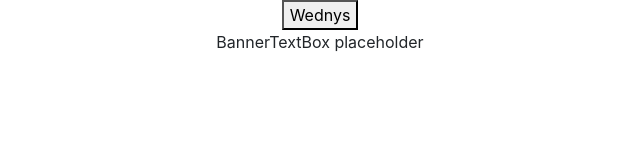
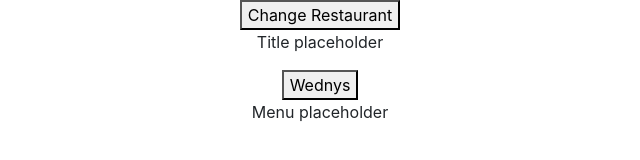
Before and after one commit to iO-Academy/23-jan-chickens-food-delivery-app, a React app: page / in a window 1280 px wide. Shown: the whole page, without its empty margins (320-960 px from the left). Built offline with nearby package versions, Linux system fonts and the light colour scheme.

Commit message:
Going through files to tidy up

```diff
--- a/src/App/App.js
+++ b/src/App/App.js
@@ -4,11 +4,13 @@ import Navbar from '../Navbar/Navbar'
 import {useState} from 'react'
 
 function App() {
-  const [page, setPage] = useState('listRestaurants')
+  const [displayRestaurantsOrMenu, setDisplayRestaurantsOrMenu] = useState('listRestaurants')
   return (
     <div className="App">
-      <Navbar page={page} setPage={setPage} />
-      <Main page={page} setPage={setPage}/>
+      <Navbar displayRestaurantsOrMenu={displayRestaurantsOrMenu}
+        setDisplayRestaurantsOrMenu={setDisplayRestaurantsOrMenu} />
+      <Main displayRestaurantsOrMenu={displayRestaurantsOrMenu}
+        setDisplayRestaurantsOrMenu={setDisplayRestaurantsOrMenu}/>
     </div>
   );
 }
--- a/src/Main/Main.js
+++ b/src/Main/Main.js
@@ -1,5 +1,5 @@
 import { useState } from 'react'
-import BannerTextBox from '../BannerTextBox/BannerTextBox'
+import Title from '../Title/Title'
 import Menu from '../Menu/Menu'
 import Restaurants from '../Restaurants/Restaurants'
 
@@ -10,11 +10,13 @@ const Main = (props) => {
 
     return (
         <div>
-
-            <Restaurants restaurantDetails={restaurantDetails} setRestaurantDetails={setRestaurantDetails}
-                page={props.page} setPage={props.setPage} />
-            <BannerTextBox page={props.page} setPage={props.setPage} restaurantDetails={restaurantDetails}/>
-            <Menu page={props.page} setPage={props.setPage} />
+            <Title displayRestaurantsOrMenu={props.displayRestaurantsOrMenu}
+                setDisplayRestaurantsOrMenu={props.setDisplayRestaurantsOrMenu} restaurantDetails={restaurantDetails} />
+            <Restaurants restaurantDetails={props.restaurantDetails} setRestaurantDetails={setRestaurantDetails}
+                displayRestaurantsOrMenu={props.displayRestaurantsOrMenu}
+                setDisplayRestaurantsOrMenu={props.setDisplayRestaurantsOrMenu} />
+            <Menu displayRestaurantsOrMenu={props.displayRestaurantsOrMenu}
+                setDisplayRestaurantsOrMenu={props.setDisplayRestaurantsOrMenu} />
         </div>
     )
 }
--- a/src/Restaurants/Restaurants.js
+++ b/src/Restaurants/Restaurants.js
@@ -1,11 +1,9 @@
-import { useState, use, useEffect } from 'react'
 import './Restaurants.scss'
 
 const Restaurants = (props) => {
     function handleRestaurantChoice(event) {
         let id = event.target.getAttribute('data-restaurant-id')
         let url = "http://localhost:8080/restaurants/" + id
-        console.log(url)
         fetch(url)
             .then(response => response.json())
             .then(data => {
@@ -13,12 +11,9 @@ const Restaurants = (props) => {
             })
         props.setPage('menuRestaurant')
     }
-    // useEffect(()=> {
-    //     console.log(props.restaurantDetails)
-    // },[props.restaurantDetails])
 
     return (
-        <div className={`restaurants ${props.page}`}>
+        <div className={`restaurants ${props.displayRestaurantsOrMenu}`}>
             <button data-restaurant-id="1" onClick={handleRestaurantChoice}>Wednys</button>
         </div>
     )
--- a/src/BannerTextBox/BannerTextBox.js
+++ b/src/Title/Title.js
@@ -1,11 +1,9 @@
 import { useEffect, useState } from 'react'
-import './BannerTextBox.scss'
+import './Title.scss'
 
-const BannerTextBox = (props) => {
+const Title = (props) => {
 
     const [restaurantName, setRestaurantName] = useState(null)
-
-
 
 
     useEffect(() => {
@@ -17,11 +15,11 @@ const BannerTextBox = (props) => {
 
     return (
         <div>
-            <p className={`bannerTextSplashPage ${props.page}`}>BannerTextBox placeholder</p>
-            <p className={`bannerTextRestaurantName ${props.page}`}>{restaurantName ?? ''}</p>
+            <p className={`titleSplashPage ${props.displayRestaurantsOrMenu}`}>Title placeholder</p>
+            <p className={`titleRestaurantName ${props.displayRestaurantsOrMenu}`}>{restaurantName ?? ''}</p>
 
         </div>
     )
 }
 
-export default BannerTextBox
+export default Title
--- a/src/BannerTextBox/BannerTextBox.scss
+++ b/src/Title/Title.scss
@@ -1,4 +1,4 @@
-.bannerTextSplashPage {
+.titleSplashPage{
     &.listRestaurants {
         display: block;
     }
@@ -8,7 +8,7 @@
     }
 }
 
-.bannerTextRestaurantName {
+.titleRestaurantName {
     &.listRestaurants {
         display: none;
     }
```
